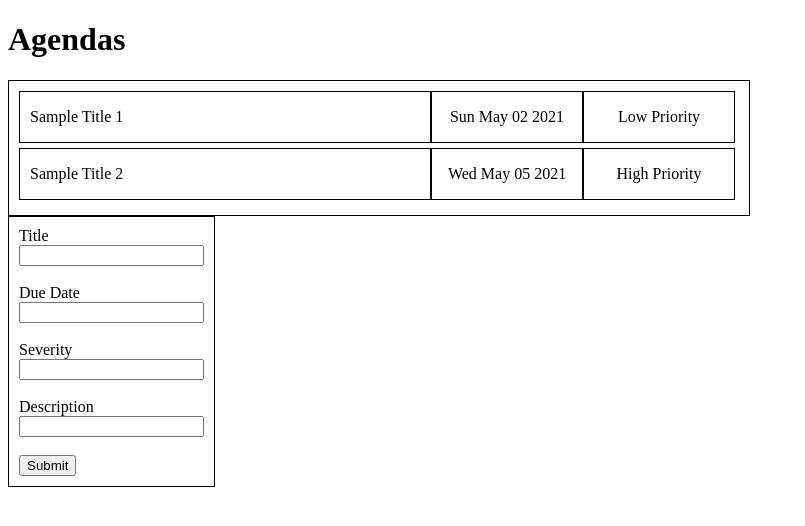
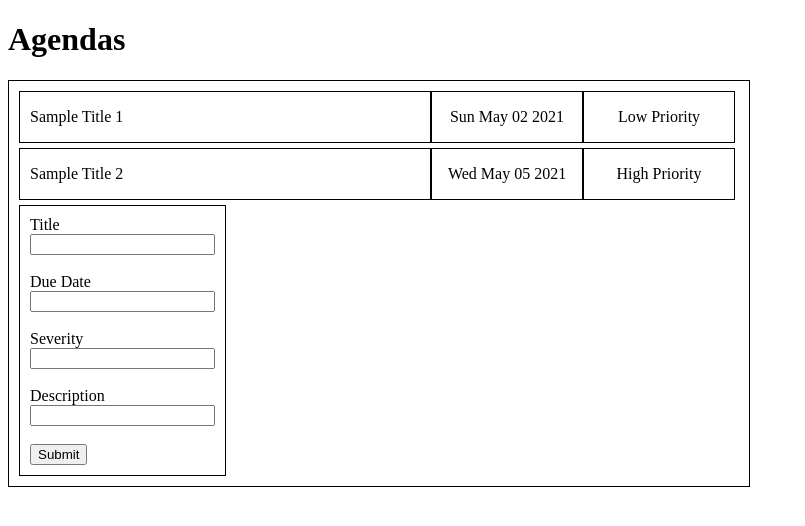
Before and after one commit to eazimmer/agendas, an Angular app: page / in a window 1280 px wide. Shown: the top 526 px of the page, without its empty margins (0-805 px from the left). Built offline with nearby package versions, Linux system fonts and the light colour scheme.

Commit message:
Refactored Task-Form to deliver constructed Task to Task-List for display

```diff
--- a/src/app/app.component.html
+++ b/src/app/app.component.html
@@ -1,3 +1,2 @@
 <h1>Agendas</h1>
 <app-task-list></app-task-list>
-<app-task-form></app-task-form>
--- a/src/app/task-form/task-form.component.ts
+++ b/src/app/task-form/task-form.component.ts
@@ -1,6 +1,6 @@
-import { Component, OnInit } from '@angular/core';
+import { Component, OnInit, Output, EventEmitter } from '@angular/core';
 import { Task } from '../task';
-import {NgForm} from '@angular/forms';
+import { NgForm } from '@angular/forms';
 
 @Component({
   selector: 'app-task-form',
@@ -8,11 +8,15 @@ import {NgForm} from '@angular/forms';
   styleUrls: ['./task-form.component.css']
 })
 export class TaskFormComponent implements OnInit {
-  task: Task;
+  @Output() newTaskEvent = new EventEmitter<Task>();
 
   onSubmit(taskForm: NgForm): void {
-    this.task = taskForm.value;
-    console.log(this.task);
+    this.addNewTask(taskForm.value);
+  }
+
+  // Emits new Task to Task-List
+  addNewTask(value: Task): void {
+    this.newTaskEvent.emit(value);
   }
 
   constructor() { }
--- a/src/app/task-list/task-list.component.html
+++ b/src/app/task-list/task-list.component.html
@@ -1,4 +1,5 @@
 <div id="tasks">
-  <app-task *ngFor="let task of tasks" [receivedTask]="task"
+  <app-task *ngFor="let task of tasks" [task]="task"
   ></app-task>
+  <app-task-form (newTaskEvent)="addTask($event)"></app-task-form>
 </div>
--- a/src/app/task-list/task-list.component.ts
+++ b/src/app/task-list/task-list.component.ts
@@ -10,6 +10,10 @@ import { Task } from '../task';
 export class TaskListComponent implements OnInit {
   tasks: Task[];
 
+  addTask(value: Task): void {
+    this.tasks.push(new Task(3, value.title, new Date(value.dueDate), value.severity, value.description));
+  }
+
   constructor() {
     this.tasks = [];
     this.tasks.push(new Task(1, 'Sample Title 1', new Date(2021, 4, 2), 'Low Priority', 'This is a sample task description!'));
--- a/src/app/task/task.component.ts
+++ b/src/app/task/task.component.ts
@@ -8,13 +8,11 @@ import {Task } from '../task';
 })
 export class TaskComponent implements OnInit {
 
-  @Input() receivedTask;
-  task: Task;
+  @Input() task;
 
   constructor() { }
 
   ngOnInit(): void {
-    this.task = this.receivedTask;
   }
 
 }
```
